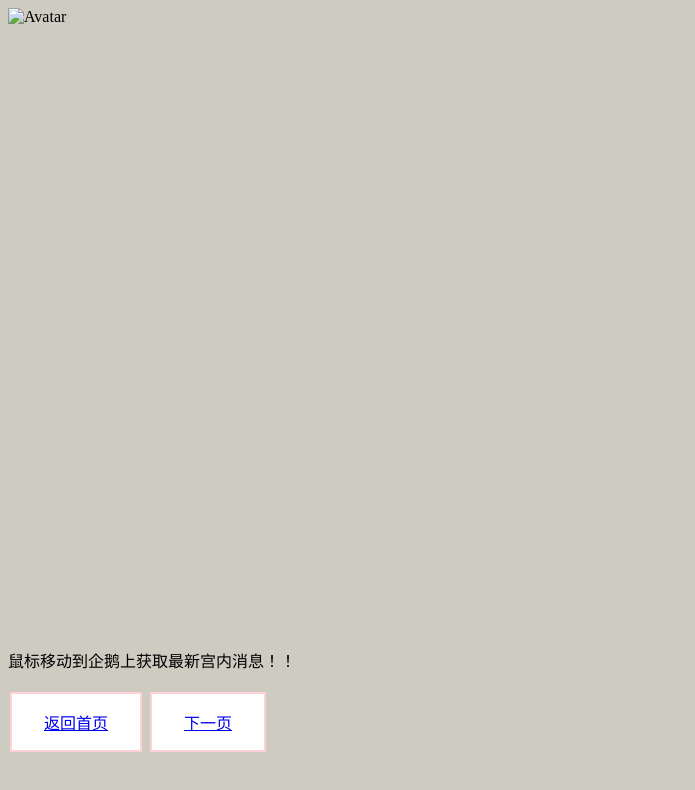
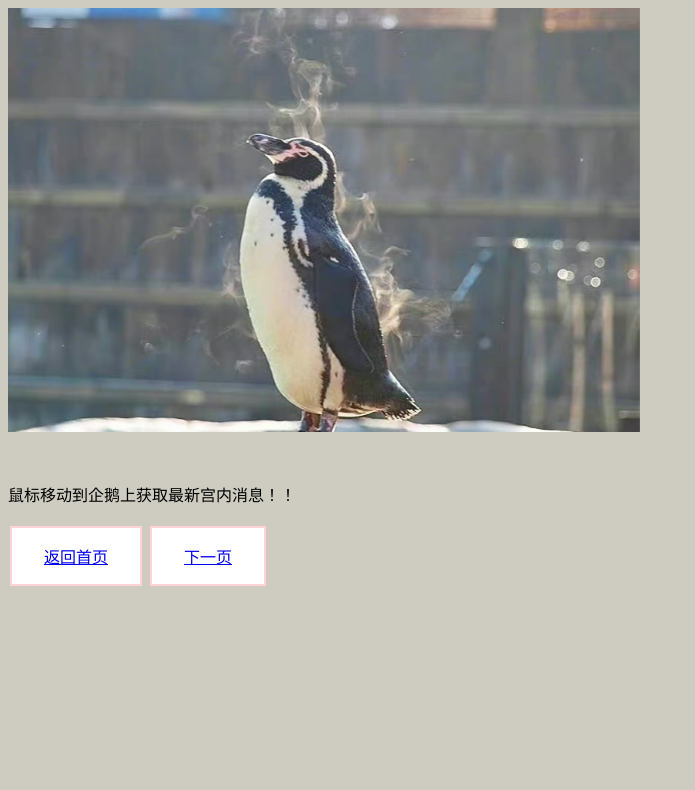
Before and after one commit to sxvsuwonabx/sxvsuwonabx.github.io, a plain HTML site: page Untitled-2.html in a window 1280 px wide. Shown: the whole page, without its empty margins (0-695 px from the left). Drawn offline with Linux system fonts and the light colour scheme.

Commit message:
Update Untitled-2.html

```diff
--- a/Untitled-2.html
+++ b/Untitled-2.html
@@ -42,7 +42,7 @@
 
 
 body {
-	background-color: hsla(51,13%,78%,1);
+  background-color: hsla(51,13%,78%,1);
 }
 .container {
   position: relative;
@@ -87,14 +87,14 @@ body {
 
 <body>
  <div class="container">
-  <img src="../image/IMG_1453.JPG" width="300" height="280" alt="Avatar" class="image" style="width:100%">
+  <img src="IMG_1453.JPG" width="300" height="280" alt="Avatar" class="image" style="width:100%">
   <div class="middle">
   <div class="text">朕要熟透了，速来救驾</div>
   </div>
   <p>&nbsp;</p>
 </div>
  <p>鼠标移动到企鹅上获取最新宫内消息！！</p>
- <button class="button button1"><a href="../index.html">返回首页</a></button>
+ <button class="button button1"><a href="index.html">返回首页</a></button>
  <button class="button button2"><a href="Untitled-3.html">下一页</a></button>
 
 </body>
```
